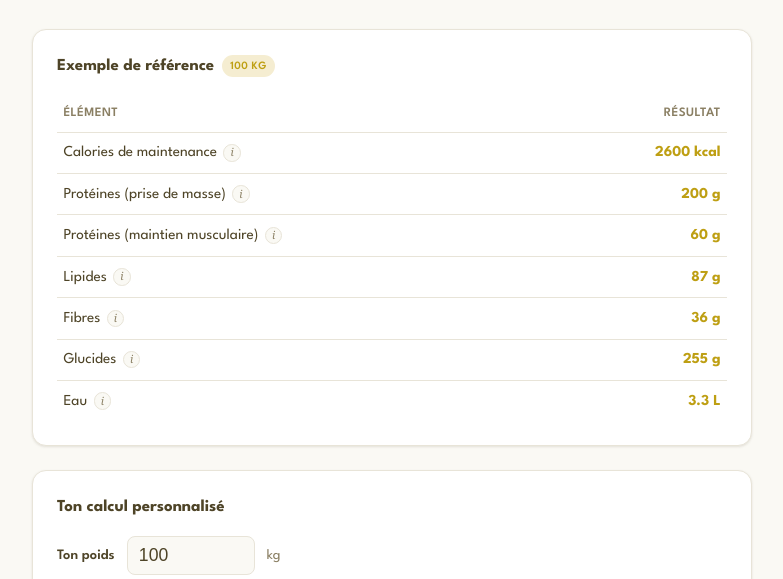
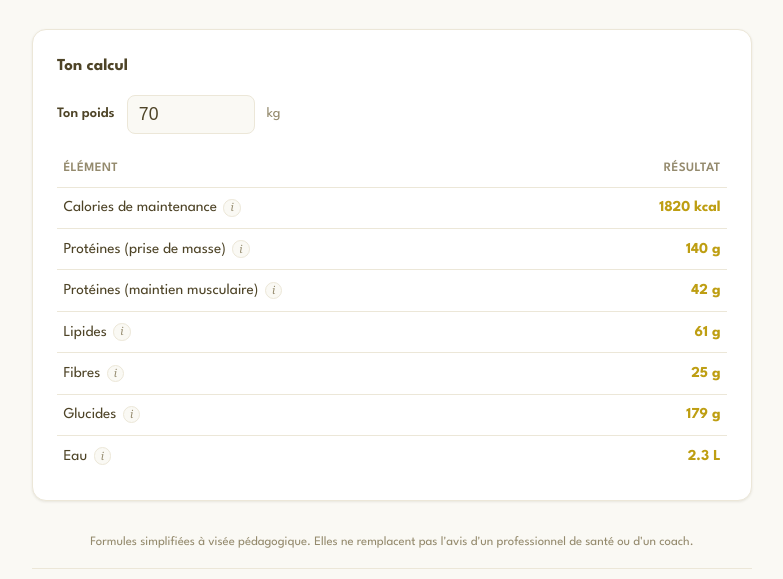
Before and after one commit to okraf/fitness-calc, a plain HTML site: page index.html in a window 1280 px wide. Shown: the part 111-690 px from the top of the page, without its empty margins (248-1031 px from the left). Drawn offline with Linux system fonts and the light colour scheme.

Commit message:
Match exact Perceval brand colors and simplify to one calculator
Uses the exact hex values from theme-asciidoc (primary #4e4427,
secondary #be9e12) on a single light theme instead of an invented
dark variant. Drops the duplicate "reference example" card in favor
of one calculator defaulting to 70kg (a more common reference point
than 100kg).

```diff
--- a/index.html
+++ b/index.html
@@ -9,47 +9,16 @@
 <link rel="preconnect" href="https://fonts.gstatic.com" crossorigin>
 <link href="https://fonts.googleapis.com/css2?family=League+Spartan:wght@400;600;700&display=swap" rel="stylesheet">
 <style>
+  /* Palette officielle Perceval (github.com/perceval-sh/theme-asciidoc) */
   :root {
     --bg: #faf9f4;
     --surface: #ffffff;
-    --border: #e8e4d8;
+    --border: #ece7d8;
     --text: #4e4427;
-    --text-muted: #8a7f63;
-    --accent: #be9f13;
-    --accent-soft: #f5edd1;
-    --shadow: 0 1px 3px rgba(78,68,39,0.08), 0 1px 2px rgba(78,68,39,0.05);
-  }
-  @media (prefers-color-scheme: dark) {
-    :root {
-      --bg: #241f14;
-      --surface: #322b1c;
-      --border: #443b27;
-      --text: #f5f2e7;
-      --text-muted: #b8ae92;
-      --accent: #d4b942;
-      --accent-soft: #3a3320;
-      --shadow: 0 1px 3px rgba(0,0,0,0.4), 0 1px 2px rgba(0,0,0,0.3);
-    }
-  }
-  :root[data-theme="dark"] {
-    --bg: #241f14;
-    --surface: #322b1c;
-    --border: #443b27;
-    --text: #f5f2e7;
-    --text-muted: #b8ae92;
-    --accent: #d4b942;
-    --accent-soft: #3a3320;
-    --shadow: 0 1px 3px rgba(0,0,0,0.4), 0 1px 2px rgba(0,0,0,0.3);
-  }
-  :root[data-theme="light"] {
-    --bg: #faf9f4;
-    --surface: #ffffff;
-    --border: #e8e4d8;
-    --text: #4e4427;
-    --text-muted: #8a7f63;
-    --accent: #be9f13;
-    --accent-soft: #f5edd1;
-    --shadow: 0 1px 3px rgba(78,68,39,0.08), 0 1px 2px rgba(78,68,39,0.05);
+    --text-muted: #948a6d;
+    --accent: #be9e12;
+    --accent-soft: #f6f5f4;
+    --shadow: 0 1px 3px rgba(78,68,39,0.07), 0 1px 2px rgba(78,68,39,0.04);
   }
   * { box-sizing: border-box; }
   body {
@@ -88,16 +57,6 @@
     display: flex;
     align-items: center;
     gap: 0.5rem;
-  }
-  .badge {
-    font-size: 0.7rem;
-    font-weight: 600;
-    text-transform: uppercase;
-    letter-spacing: 0.04em;
-    color: var(--accent);
-    background: var(--accent-soft);
-    padding: 0.15rem 0.5rem;
-    border-radius: 999px;
   }
   .input-row {
     display: flex;
@@ -250,15 +209,10 @@
   </header>
 
   <section class="card">
-    <h2>Exemple de référence <span class="badge">100 kg</span></h2>
-    <table id="reference-table"></table>
-  </section>
-
-  <section class="card">
-    <h2>Ton calcul personnalisé</h2>
+    <h2>Ton calcul</h2>
     <div class="input-row">
       <label for="weight-input">Ton poids</label>
-      <input type="number" id="weight-input" value="100" min="1" max="400" step="0.1">
+      <input type="number" id="weight-input" value="70" min="1" max="400" step="0.1">
       <span class="unit">kg</span>
     </div>
     <table id="personal-table"></table>
@@ -312,8 +266,6 @@
       "</tbody>";
   }
 
-  renderTable(document.getElementById("reference-table"), 100);
-
   const weightInput = document.getElementById("weight-input");
   const personalTable = document.getElementById("personal-table");
 
```
